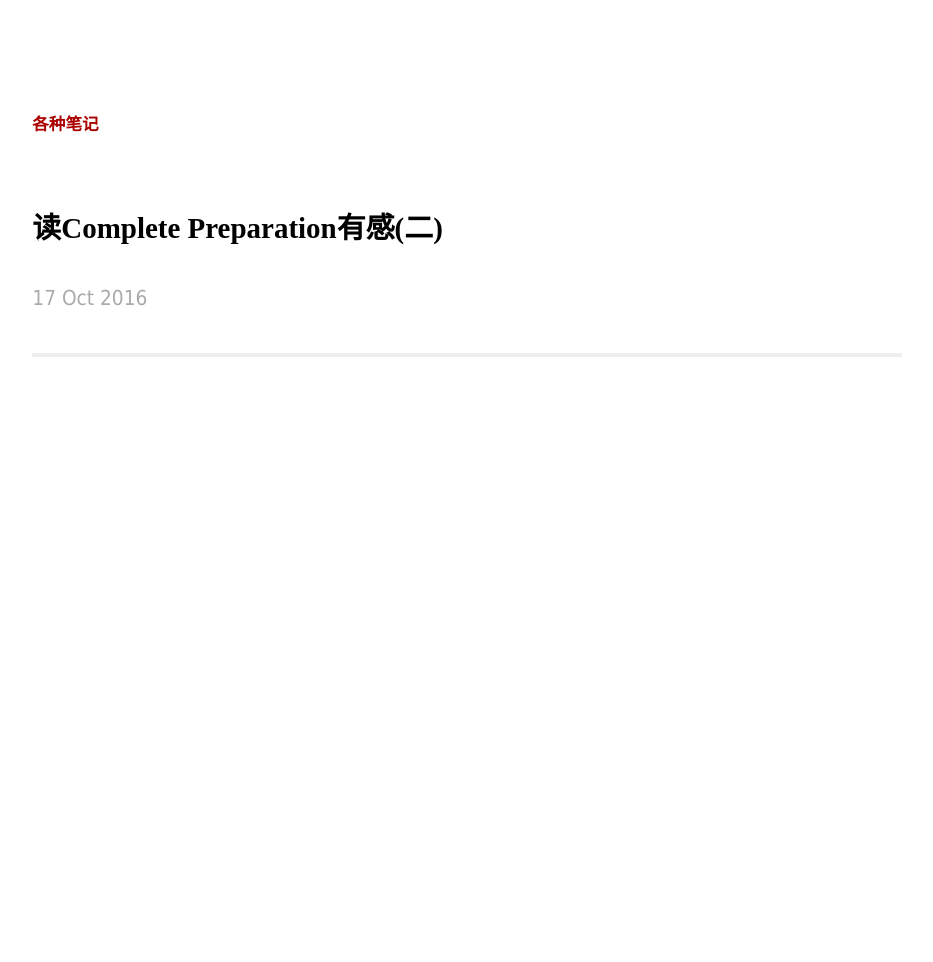
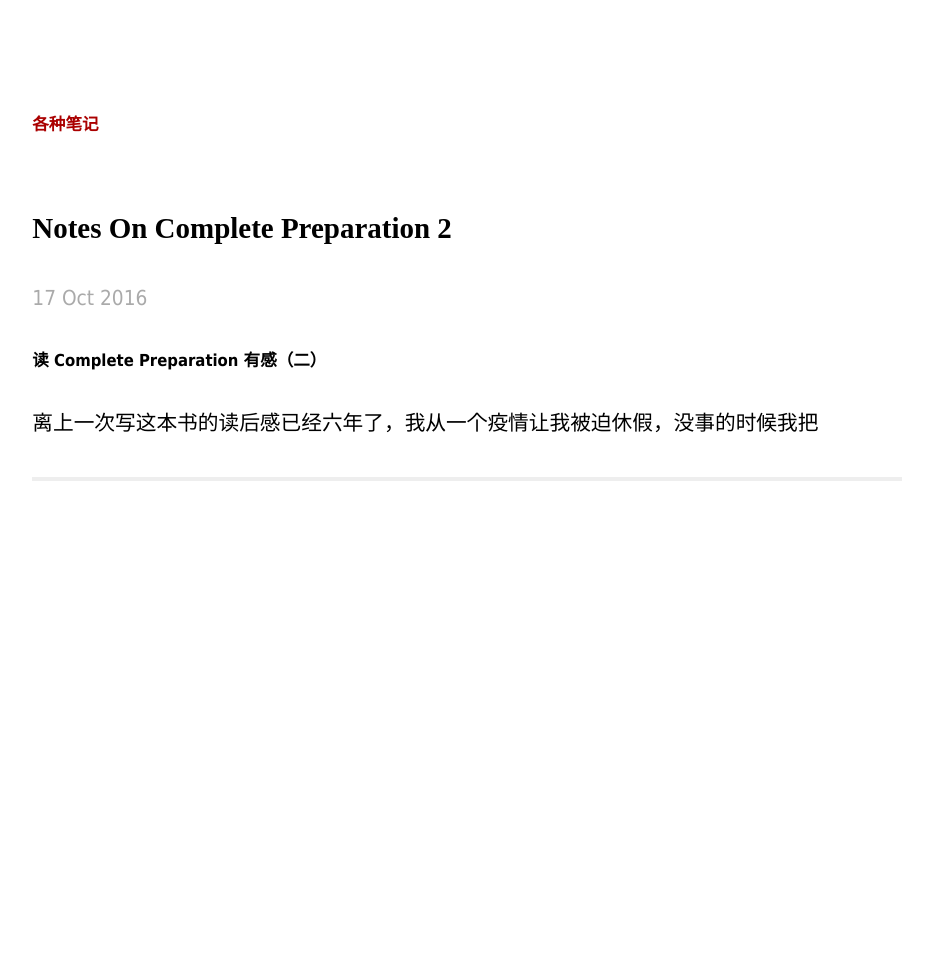
Before and after one commit to kwopera/kwopera.github.io, a Jekyll site: the page built from _posts/2016-10-17-notes-on-complete-preparation-2.md, in a window 1280 px wide. Shown: the whole page, without its empty margins (173-1106 px from the left). Built offline with Jekyll 4.4.1, drawn with Linux system fonts in a browser that asks for light colours; our own code applies the rules of GitHub Pages for plain Markdown files.

Commit message:
new article

```diff
--- a/_posts/2016-10-17-notes-on-complete-preparation-2.md
+++ b/_posts/2016-10-17-notes-on-complete-preparation-2.md
@@ -1,4 +1,3 @@
----
-title: 读Complete Preparation有感(二)
-layout: post
----
+# 读 Complete Preparation 有感（二）
+
+离上一次写这本书的读后感已经六年了，我从一个疫情让我被迫休假，没事的时候我把
```
